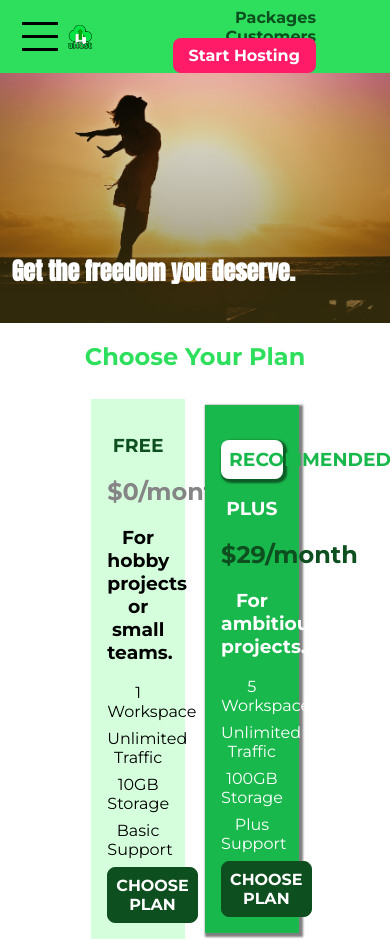
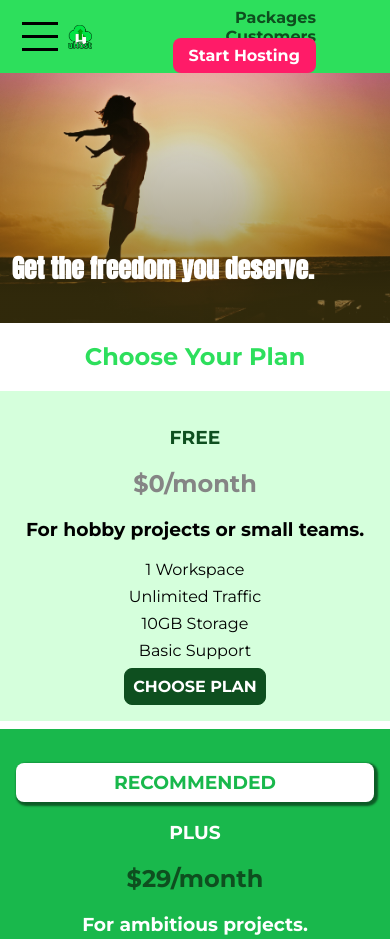
Before and after one commit to JCamiloo/web-designs, a plain HTML site: page [uHost] Web 1/index.html in a window 390 px wide. Shown: the top 939 px of the page. Drawn offline with Linux system fonts and the light colour scheme.

Commit message:
[uHost] adding mobile first

```diff
--- a/[uHost] Web 1/index.html
+++ b/[uHost] Web 1/index.html
@@ -4,6 +4,7 @@
 <head>
     <meta charset="UTF-8">
     <meta http-equiv="X-UA-Compatible" content="ie=edge">
+    <meta name="viewport" content="width=device-width, initial-scale=1.0">
     <title>uHost</title>
     <link rel="shortcut icon" href="favicon.png">
     <link href="https://fonts.googleapis.com/css?family=Anton" rel="stylesheet">
--- a/[uHost] Web 1/main.css
+++ b/[uHost] Web 1/main.css
@@ -1,6 +1,6 @@
 #product-overview {
     background: linear-gradient(to top, rgba(80, 68, 18, 0.6) 10%, transparent),
-        url("images/freedom.jpg") left 10% bottom 70%/cover no-repeat border-box,
+        url("images/freedom.jpg") center/cover no-repeat border-box,
         #ff1b68;
     /* background-image: url("freedom.jpg");
         background-size: cover;
@@ -17,39 +17,48 @@
     position: relative;
 }
 
-.section-title {
-    color: #2ddf5c;
-    text-align: center;
-}
-
 #product-overview h1 {
     color: white;
     font-family: "Anton", sans-serif;
     position: absolute;
     bottom: 5%;
     left: 3%;
+    font-size: 1.6rem;
 }
 
-.plan__list {
-    width: 80%;
-    margin: auto;
+@media (min-width: 40rem) {
+    #product-overview  {
+        height: 40vh;
+        background-position: 50% 25%;
+    }
+
+    #product-overview h1 {
+        font-size: 3rem;
+    }
+}
+
+.section-title {
+    color: #2ddf5c;
     text-align: center;
 }
-
+/*
+.plan__list {
+    width: 100%;
+    text-align: center;
+}
+*/
 .plan {
     background: #d5ffdc;
     text-align: center;
     padding: 1rem;
-    margin: 0.5rem;
-    display: inline-block;
-    width: 30%;
-    vertical-align: middle;
+    margin: 0.5rem 0;
+    width: 100%;
 }
 
 .plan--highlighted {
     background: #19b84c;
     color: white;
-    box-shadow: 2px 2px 2px 2px rgba(0, 0, 0, 0.5);
+    /* box-shadow: 2px 2px 2px 2px rgba(0, 0, 0, 0.5); */
 }
 
 .plan__annotation {
```
